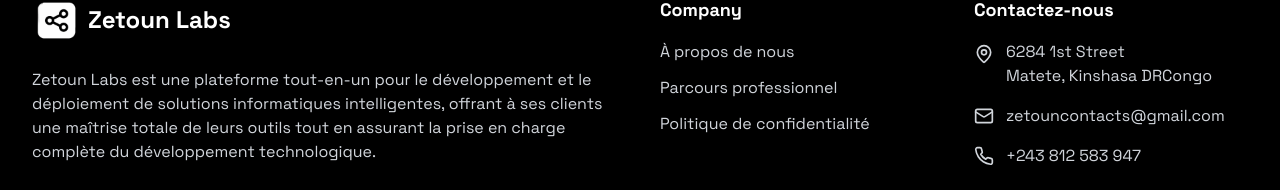
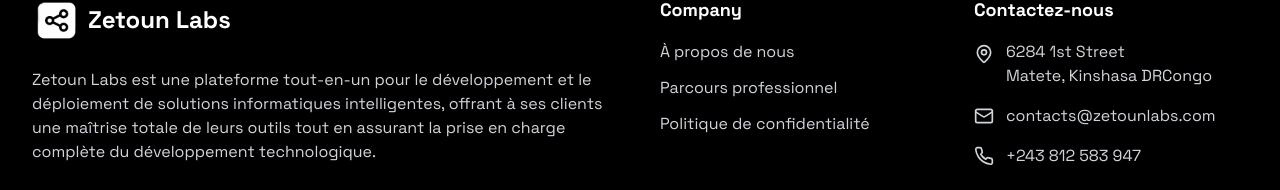
Before and after one commit to Mavrick15/frontend, a React (Vite) app: page /blog in a window 1280 px wide. Shown: the part 2567-2757 px from the top of the page. Built offline with nearby package versions, Linux system fonts and the light colour scheme.

Commit message:
Mise à jour du projet Zetounlabs

```diff
--- a/src/components/Footer.tsx
+++ b/src/components/Footer.tsx
@@ -11,7 +11,7 @@ const TEXT_CONSTANTS = {
   CONTACT_US_HEADING: "Contactez-nous",
   ADDRESS_LINE_1: "6284 1st Street",
   ADDRESS_LINE_2: "Matete, Kinshasa DRCongo",
-  EMAIL_ADDRESS: "zetouncontacts@gmail.com",
+  EMAIL_ADDRESS: "contacts@zetounlabs.com",
   PHONE_NUMBER: "+243 812 583 947",
   LINKEDIN_URL: "https://www.linkedin.com/company/zetounlabs/",
   WHATSAPP_URL: "https://wa.me/243812583947",
```
